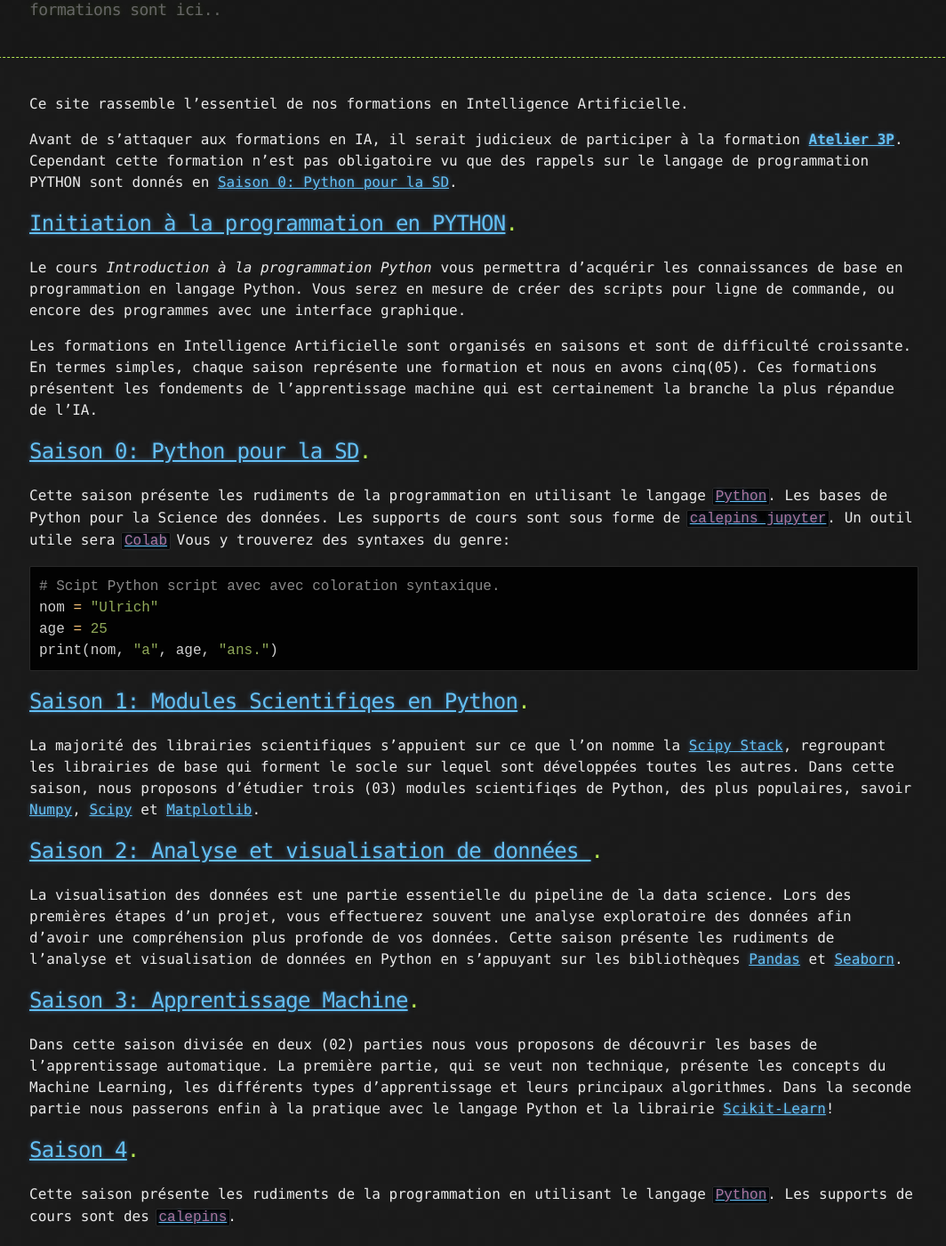
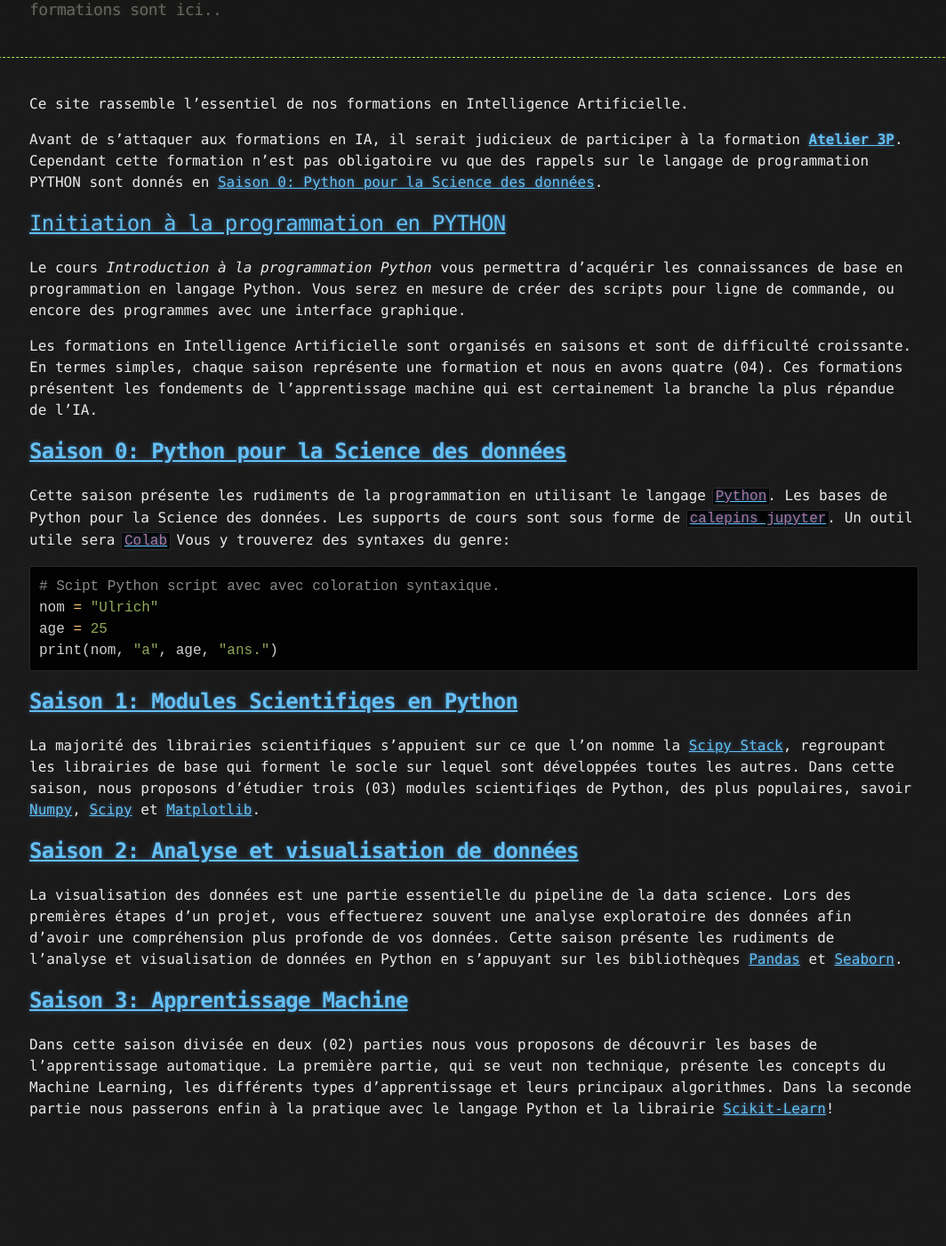
Before and after one commit to ai-technipreneurs/Nos-Formations-AI, a Jekyll site: the page built from index.md, in a window 1280 px wide and 1400 px high, scrolled down 95 px. Shown: the whole window at 89% size, without its empty margins (107-1171 px from the left). Built offline with Jekyll 4.4.1, drawn with Linux system fonts in a browser that asks for light colours; after the commit the page ends 1373 px from its top, so only the background shows below that.

Commit message:
Update index.md

````diff
--- a/index.md
+++ b/index.md
@@ -7,16 +7,16 @@ layout: default
 Ce site rassemble l'essentiel de nos formations en Intelligence Artificielle.
 
 Avant de s'attaquer aux formations en IA, il serait judicieux de participer à la formation [**Atelier 3P**](https://ai-technipreneurs.github.io/site-officiel-atelier-3-P/).
-Cependant cette formation n'est pas obligatoire vu que des rappels sur le langage de programmation PYTHON sont donnés en [Saison 0: Python pour la SD](./saison-0.html).
+Cependant cette formation n'est pas obligatoire vu que des rappels sur le langage de programmation PYTHON sont donnés en [Saison 0: Python pour la Science des données](./saison-0.html).
 
-## [Initiation à la programmation en PYTHON](./programmation-en-python.html).
+## [Initiation à la programmation en PYTHON](https://ai-technipreneurs.github.io/site-officiel-atelier-3-P/)
 Le cours _Introduction à la programmation Python_ vous permettra d’acquérir les connaissances de base en programmation en langage Python. Vous serez en mesure de créer des scripts pour ligne de commande, ou encore des programmes avec une interface graphique.
 
 
-Les formations en Intelligence Artificielle sont organisés en saisons et sont de difficulté croissante. En termes simples, chaque saison représente une formation et nous en avons cinq(05). Ces formations présentent les fondements de l'apprentissage machine qui est certainement la branche la plus répandue de l'IA.
+Les formations en Intelligence Artificielle sont organisés en saisons et sont de difficulté croissante. En termes simples, chaque saison représente une formation et nous en avons quatre (04). Ces formations présentent les fondements de l'apprentissage machine qui est certainement la branche la plus répandue de l'IA.
 
 
-## [Saison 0: Python pour la SD](./saison-0.html).
+## <b><a href="url">Saison 0: Python pour la Science des données</a></b>
 Cette saison présente les rudiments de la programmation en utilisant le langage [`Python`](https://www.python.org/). Les bases de Python pour la Science des données. Les supports de cours sont sous forme de
 [`calepins jupyter`](https://jupyter.org/). Un outil utile sera [`Colab`](https://colab.research.google.com/notebooks/welcome.ipynb?hl=fr)
 Vous y trouverez des syntaxes du genre:
@@ -29,22 +29,14 @@ print(nom, "a", age, "ans.")
 ```
 
 
-## [Saison 1: Modules Scientifiqes en Python](./saison-1.html).
+## <b><a href="url">Saison 1: Modules Scientifiqes en Python</a></b>
 La majorité des librairies scientifiques s'appuient sur ce que l'on nomme la [Scipy Stack](https://www.scipy.org/stackspec.html), regroupant les librairies de base qui forment le socle sur lequel sont développées toutes les autres. Dans cette saison, nous proposons d’étudier trois (03) modules scientifiqes de Python, des plus populaires, savoir [Numpy](http://www.numpy.org/), [Scipy](http://docs.scipy.org/doc/scipy/reference/) et [Matplotlib](http://matplotlib.org/).
 
 
-
-## [Saison 2: Analyse et visualisation de données  ](./saison-2.html).
+## <b><a href="url">Saison 2: Analyse et visualisation de données</a></b>
 La visualisation des données est une partie essentielle du pipeline de la data science. Lors des premières étapes d’un projet, vous effectuerez souvent une analyse exploratoire des données afin d’avoir une compréhension plus profonde de vos données. Cette saison présente les rudiments de l'analyse et visualisation de données en Python en s'appuyant sur les bibliothèques [Pandas](http://pandas.pydata.org/) et [Seaborn](https://seaborn.pydata.org/).
 
 
 
-## [Saison 3: Apprentissage Machine](./saison-3.html).
-
+## <b><a href="url">Saison 3: Apprentissage Machine</a></b>
 Dans cette saison divisée en deux (02) parties nous vous proposons de découvrir les bases de l'apprentissage automatique. La première partie, qui se veut non technique, présente les concepts du Machine Learning, les différents types d'apprentissage et leurs principaux algorithmes. Dans la seconde partie nous passerons enfin à la pratique avec le langage Python et la librairie [Scikit-Learn](https://scikit-learn.org/stable/)!
-
-
-
-## [Saison 4](./saison-4.html).
-Cette saison présente les rudiments de la programmation en utilisant le langage [`Python`](./another-page.html). Les supports de cours sont des
-[`calepins`](./another-page.html).
````
